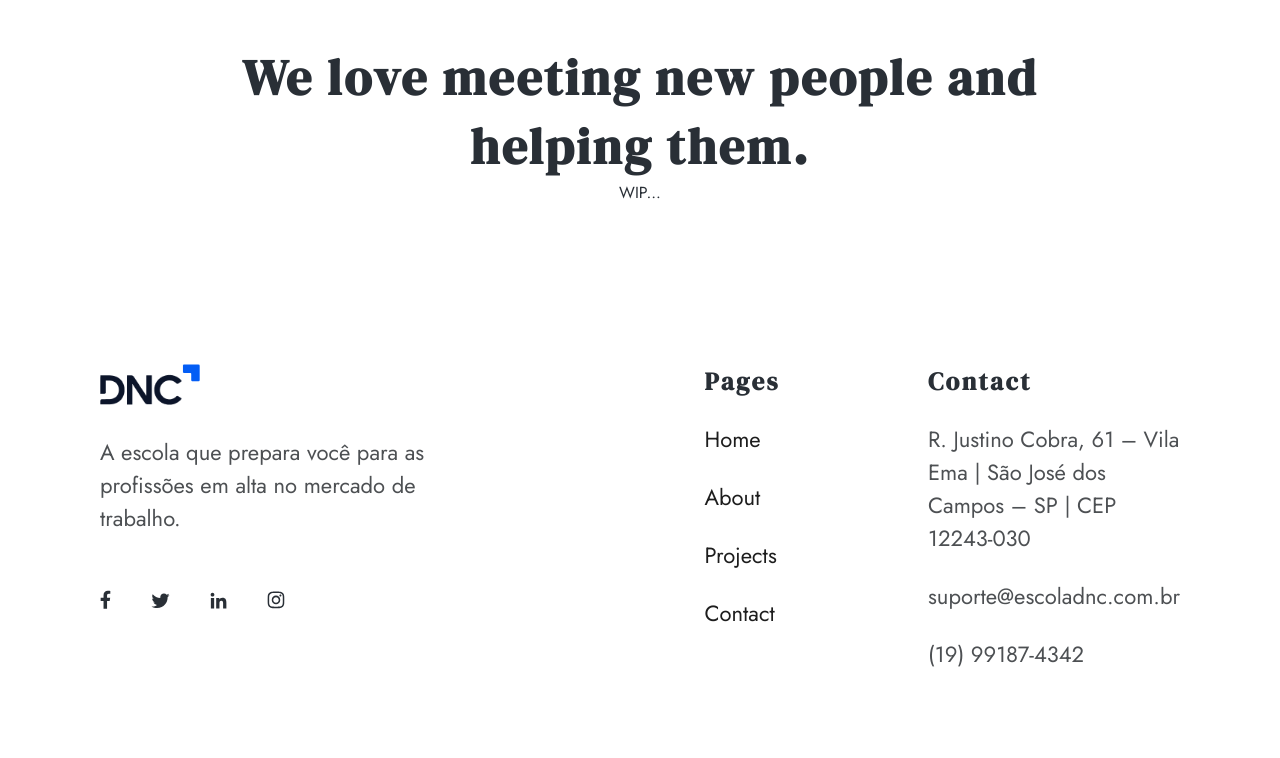
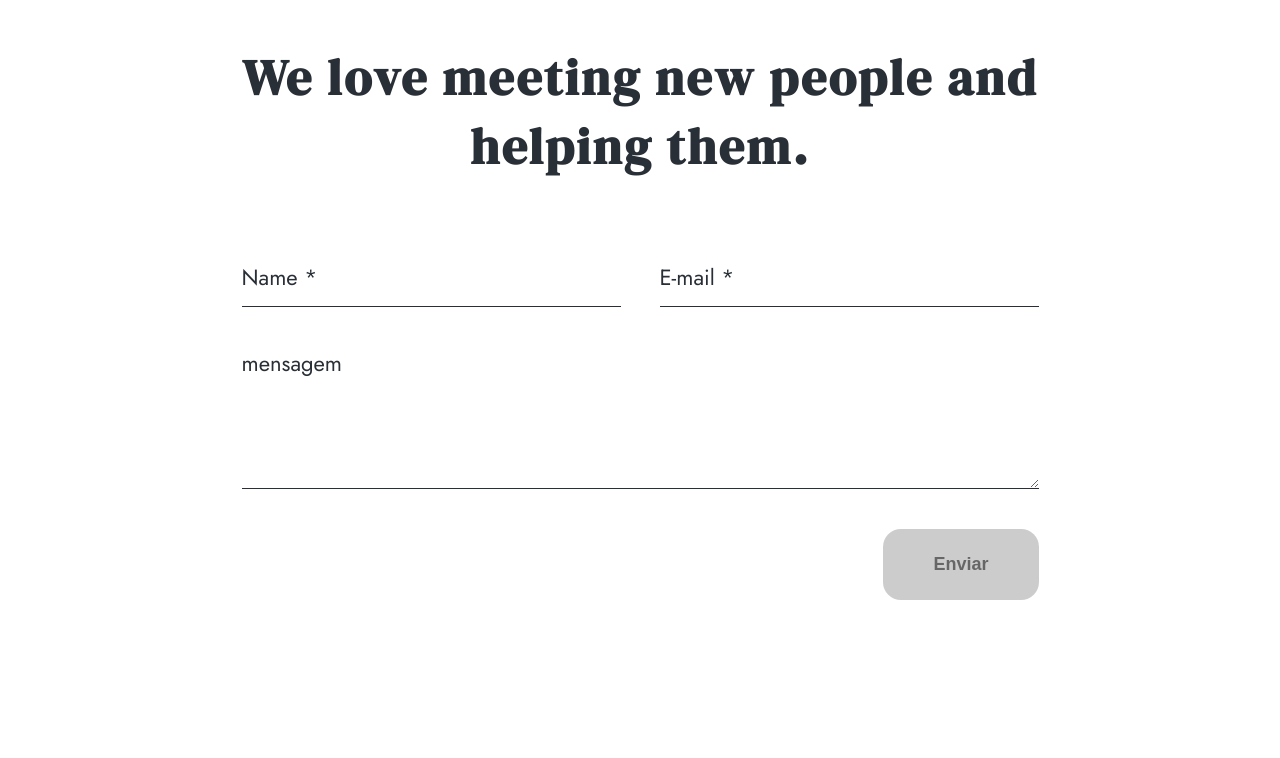
Before and after one commit to HugoZAuad/ARQ_DNC_HZA, a React (Vite) app: page /contact in a window 1280 px wide. Shown: the part 620-1378 px from the top of the page. Built offline with nearby package versions, Linux system fonts and the light colour scheme.

Commit message:
Tratamento de error do projects, feito totalmente o formulario de contato, estilização e logica aplicadas, ficando de forma de acordo com o que é pedido no figma.

```diff
--- a/src/Components/ContactForm/ContactForm.css
+++ b/src/Components/ContactForm/ContactForm.css
@@ -8,3 +8,18 @@
 .contact-form h2{
     font-size: 50px;
 }
+
+.contact-form form{
+    margin: 40px 0 0 0;
+    width: 100%;
+}
+
+.contact-form p{
+    font-size: 20px;
+    margin: 0;
+}
+
+.contact-form .form-group{
+    column-gap: 39px;
+    margin: 40px 0 0 0;
+}
--- a/src/Components/ContactForm/ContactForm.jsx
+++ b/src/Components/ContactForm/ContactForm.jsx
@@ -1,10 +1,108 @@
+import { useState, useEffect } from "react";
+
 import "./ContactForm.css";
 
+//components
+import Button from "../Button/Button";
+
 function ContactForm() {
+  const [formData, setformData] = useState({
+    name: "",
+    email: "",
+    message: "",}
+  );
+
+  const [isFormValid, setisFormValid] = useState(false)
+  const [formSubmitLoading, setFormSubmitLoading] = useState(false)
+  const [formSubmitted, setFormSubmitted] = useState(false)
+
+  const handleSubmit = async (e) => {
+    e.preventDefault()
+    if(isFormValid){
+      setFormSubmitLoading(true)
+      try {
+        const response = await fetch('https://api.web3forms.com/submit',{
+          method: 'POST',
+          headers: {
+            'Content-Type': 'application/json',
+          },
+          body: JSON.stringify({...formData, access_key: "9eb86d47-5f81-4a49-a5ca-2fe270a32da9"}),
+        })
+        if(response.ok){
+          setFormSubmitted(true)
+        }else{
+          alert('Erro ao enviar o formulário!')
+        }
+      }catch (e) {
+        alert('Erro: ', e)
+      } finally{
+        setFormSubmitLoading(false)
+      }
+    }
+  }
+
+  useEffect(() => {
+    const isValidEmail = (email) => {
+      const emailRegex = /^[^\s@]+@[^\s@]+\.[^\s@]+$/;
+      return emailRegex.test(email);
+    }
+
+    const isValid = formData.name.trim() &&
+    formData.email.trim() &&
+    isValidEmail(formData.email) &&
+    formData.message.trim();
+
+    setisFormValid(isValid)
+  }, [formData])
+
+  const handleChange = (e) => {
+    const { name, value } = e.target;
+    setformData((formData) => ({
+      ...formData,
+      [name]: value,
+    }));
+  }
+
+
   return (
     <div className="contact-form d-flex fd-column al-center">
       <h2>We love meeting new people and helping them.</h2>
-      <form> WIP... </form>
+      <form onSubmit={handleSubmit}>
+        <div className="d-flex form-group">
+          <input
+            type="text"
+            className="form-input"
+            id="name"
+            name="name"
+            placeholder="Name *"
+            onChange={handleChange}
+          />
+          <input
+            type="email"
+            className="form-input"
+            id="email"
+            name="email"
+            placeholder="E-mail *"
+            onChange={handleChange}
+          />
+        </div>
+        <div className="d-flex form-group">
+          <textarea
+            className="form-input"
+            name="message"
+            id="message"
+            placeholder="mensagem"
+            onChange={handleChange}
+            rows="4"
+          ></textarea>
+        </div>
+        <div className="d-flex al-center jc-end form-group">
+          {formSubmitted && (<p className="success-message">Mensagem enviada com sucesso!</p>)}
+          <Button type="submit" buttonStyle="secondary" disabled={!isFormValid || formSubmitLoading}>
+            Enviar
+          </Button>
+        </div>
+      </form>
     </div>
   );
 }
--- a/src/Components/ProjectsList/ProjectsList.jsx
+++ b/src/Components/ProjectsList/ProjectsList.jsx
@@ -34,7 +34,8 @@
         </p>
       </div>
       <div className="projects-grid">
-        {projects.map((project) => (
+        {projects
+          ? projects.map((project) => (
               <div
                 className="project-card d-flex jc-center al-center fd-column"
                 key={project.id}
@@ -47,7 +48,8 @@
                 <p>{project.subtitle}</p>
                 <img src={LikedFilled} height="20px" alt="" />
               </div>
-        ))}
+            ))
+          : null}
       </div>
     </div>
   );
--- a/src/main.css
+++ b/src/main.css
@@ -29,7 +29,7 @@
 
 .form-input::placeholder {
   color: #292F36;
-  opacity: 1; /* Firefox */
+  opacity: 1;
 }
 
 /* TYPOGRAPHY */
```
Lines whose indentation alone changed are shown as unchanged.
